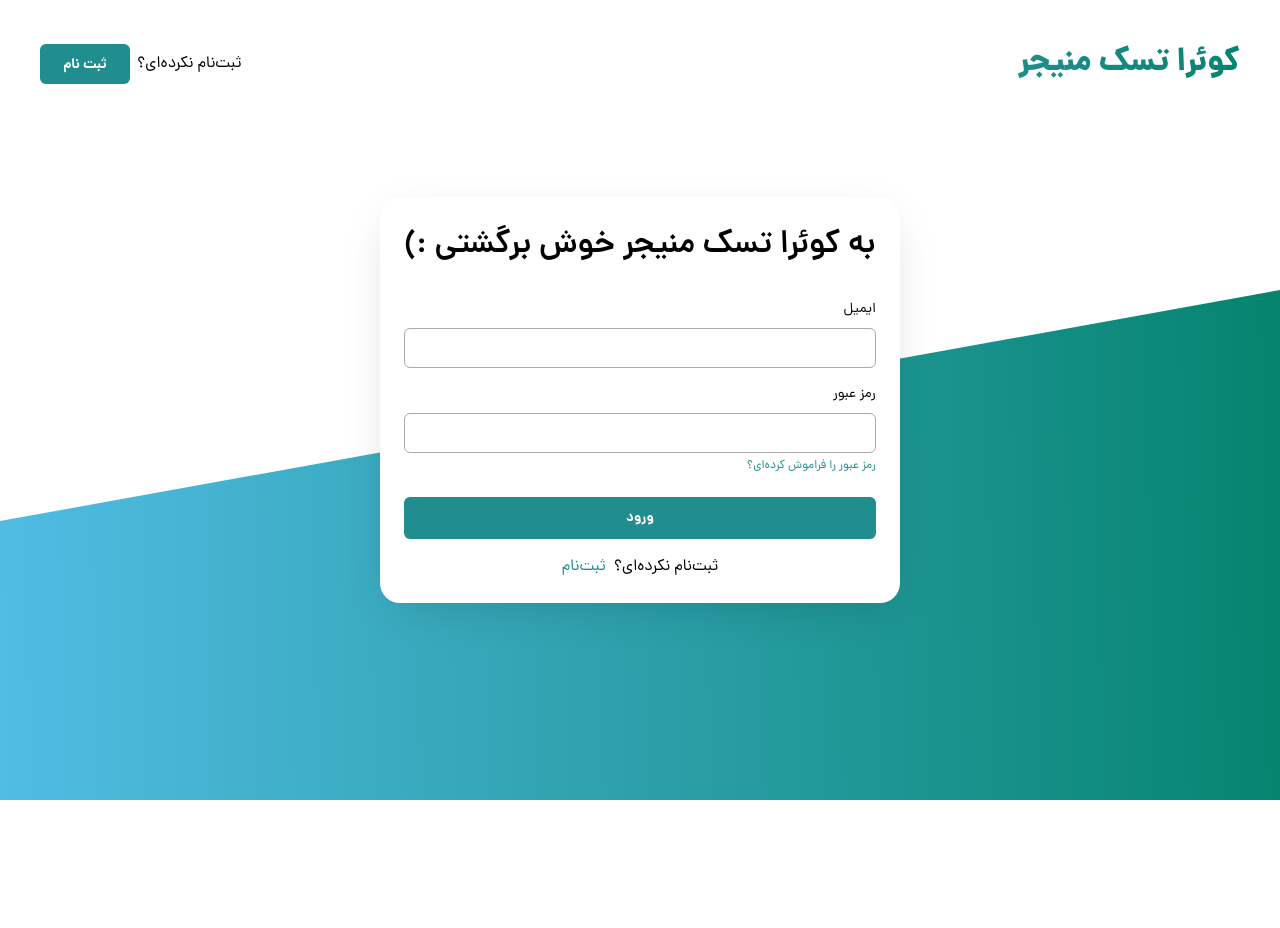
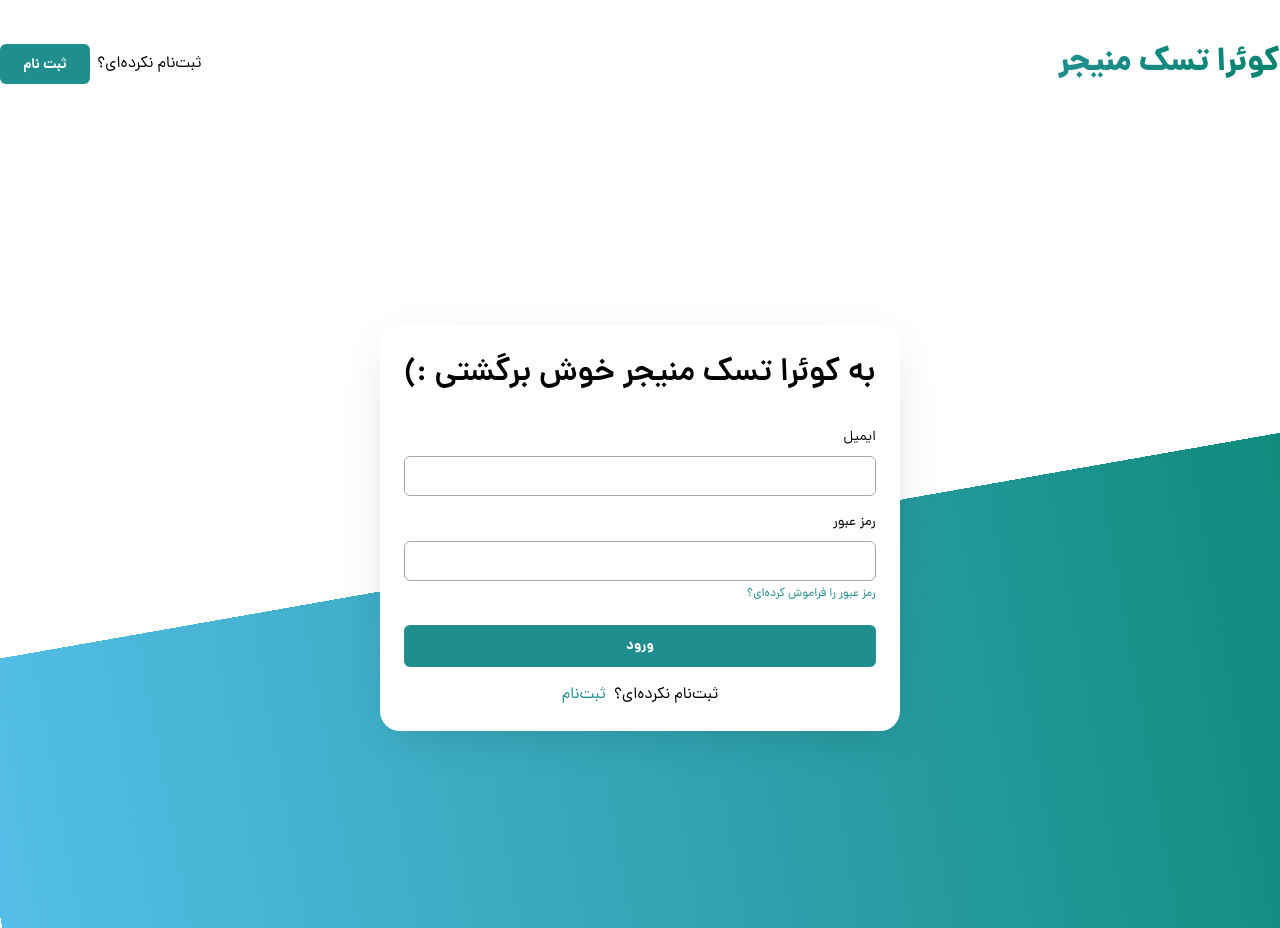
Before and after one commit to Quera-Spring-Front-end-Bootcamp/Group3, a React (Vite) app: page /auth/login in a window 1280 px wide. Before the commit the page ends 800 px from the top, so only its background shows below. Built offline with nearby package versions, Linux system fonts and the light colour scheme.

Commit message:
fixed layout ,add container ,navigate to home after login and register

```diff
--- a/src/Layout/AuthLayout.jsx
+++ b/src/Layout/AuthLayout.jsx
@@ -1,19 +1,18 @@
 // import React from 'react'
-import rectangle from "../assets/rectangle.svg";
 import Header from "../components/AuthLayout/Header";
 
 import { Outlet } from "react-router-dom";
 
 export const AuthLayout = () => {
+  const shapeStyle = [
+    "before:w-[120%] min-h-screen h-full before:h-[80%] before:content-[''] before:absolute before:bottom-[-30%] before:right-[-20%] before:rotate-[-10deg] before:z-[-1] before:bg-gradient-to-r from-[#54BEE8] to-secondary",
+  ];
   return (
-    <>
-      <img
-        className="absolute bottom-0 w-[100%] -z-10"
-        alt=""
-        src={rectangle}
-      />
+    <div className="w-full h-full">
       <Header />
-      <Outlet />
-    </>
+      <div className={`overflow-hidden  relative  ` + shapeStyle}>
+        <Outlet />
+      </div>
+    </div>
   );
 };
--- a/src/components/AuthLayout/Header.jsx
+++ b/src/components/AuthLayout/Header.jsx
@@ -1,11 +1,12 @@
 import { useLocation, useNavigate } from "react-router-dom";
 import Logo from "./Logo";
 import Button from "../Button";
+import { useEffect, useState } from "react";
 
 const Header = () => {
   const location = useLocation();
   const navigate = useNavigate();
-
+  const [shadow, setShadow] = useState(false);
   function handleClick() {
     if (location.pathname === "/auth/login") {
       navigate("/auth/register");
@@ -13,8 +14,20 @@ const Header = () => {
       navigate("/auth/login");
     }
   }
+  useEffect(() => {
+    const handleShadow = () => {
+      if (window.scrollY > 30) {
+        setShadow(true);
+      } else {
+        setShadow(false);
+      }
+    };
+    window.addEventListener("scroll", handleShadow);
+  }, []);
+
   return (
-    <header className="flex flex-row items-center justify-between p-10 fixed w-full">
+    <div className={!shadow ? "" : "w-full shadow-md sticky top-0 z-10 bg-white"}>
+      <header className="container mx-auto flex flex-row items-center justify-between   w-full py-10">
         <Logo />
         <div className="flex flex-row items-center justify-end gap-[7px]">
           {location.pathname === "/auth/login" ? (
@@ -24,11 +37,14 @@ const Header = () => {
           )}
           <Button
             handleClick={handleClick}
-          title={`${location.pathname === "/auth/login" ? "ثبت نام" : "ورود"}`}
+            title={`${
+              location.pathname === "/auth/login" ? "ثبت نام" : "ورود"
+            }`}
             classNames="w-[90px] h-10"
           />
         </div>
       </header>
+    </div>
   );
 };
 
--- a/src/pages/auth/forget.jsx
+++ b/src/pages/auth/forget.jsx
@@ -5,6 +5,7 @@ import { useForm } from "react-hook-form";
 import { useNavigate } from "react-router-dom";
 
 const Forget = () => {
+
   const {
     register,
     handleSubmit,
@@ -24,7 +25,7 @@ const Forget = () => {
   };
 
   return (
-    <div className="flex flex-row items-center justify-center w-screen h-screen">
+    <div className="flex flex-row items-center justify-center h-screen w-full ">
       <Card
         title={"فراموشی رمز عبور"}
         className="w-[463px] shadow-[0_12px_50px_-15px_rgba(0,0,0,0.18)] p-6 rounded-[20px]"
--- a/src/pages/auth/login.jsx
+++ b/src/pages/auth/login.jsx
@@ -22,12 +22,17 @@ const Login = () => {
   };
 
   const onSubmit = (data) => {
-    console.log(data);
-    toast.success("شما با موفقیت وارد شدید :)");
+    if (!Object.keys(errors).length) {
+      console.log(data);
+      toast.success("شما با موفقیت وارد شدید :)");
+      navigate("/", { replace: true });
+    } else {
+      toast.error("دوباره تلاش کنید");
+    }
   };
 
   return (
-    <div className="flex flex-row items-center justify-center w-screen h-screen">
+    <div className="flex flex-row items-center justify-center h-screen w-full">
       <Card title="به کوئرا تسک منیجر خوش برگشتی :)">
         <form className="w-full mt-7" onSubmit={handleSubmit(onSubmit)}>
           <div>
--- a/src/pages/auth/register.jsx
+++ b/src/pages/auth/register.jsx
@@ -14,13 +14,17 @@ const Register = () => {
   const navigate = useNavigate();
 
   const onSubmit = (data) => {
-    console.log(data);
-    toast.success("ثبت نام شما با موفقیت انجام شد :)");
-    navigate("/");
+    if (!Object.keys(errors).length) {
+      console.log(data);
+      toast.success("ثبت نام شما با موفقیت انجام شد :)");
+      navigate("/",{replace:true});
+    } else {
+      toast.error("دوباره تلاش کنید");
+    }
   };
 
   return (
-    <div className="flex flex-row items-center justify-center w-screen h-screen">
+    <div className="flex flex-row items-center justify-center h-screen w-full ">
       <Card title="ثبت‌نام در کوئرا تسک منیجر">
         <form className="w-full mt-7" onSubmit={handleSubmit(onSubmit)}>
           <div>
--- a/src/pages/auth/resetpassword.jsx
+++ b/src/pages/auth/resetpassword.jsx
@@ -2,7 +2,7 @@ import Card from "../../components/Card/Card";
 
 const ResetPassword = () => {
   return (
-    <div className="flex flex-row items-center justify-center w-screen h-screen">
+    <div className="flex flex-row items-center justify-center mt-[120px] w-full">
       <Card title={"فراموشی رمز عبور"}>
         <p className="text-[14px] mt-7">
           لینک بازیابی رمز عبور برای شما ایمیل شد. لطفا ایمیل خود را بررسی کنید.
--- a/tailwind.config.js
+++ b/tailwind.config.js
@@ -5,10 +5,11 @@ export default {
     extend: {
       container: {
         padding: {
-          DEFAULT: "1rem",
-          md: "1rem",
-          lg: "2rem",
-          xl: "3rem",
+          DEFAULT: '1rem',
+          sm: '1rem',
+          lg: '1rem',
+          xl: '0',
+          '2xl': '6rem',
         },
       },
       colors: {
```
Lines whose indentation alone changed are shown as unchanged.
